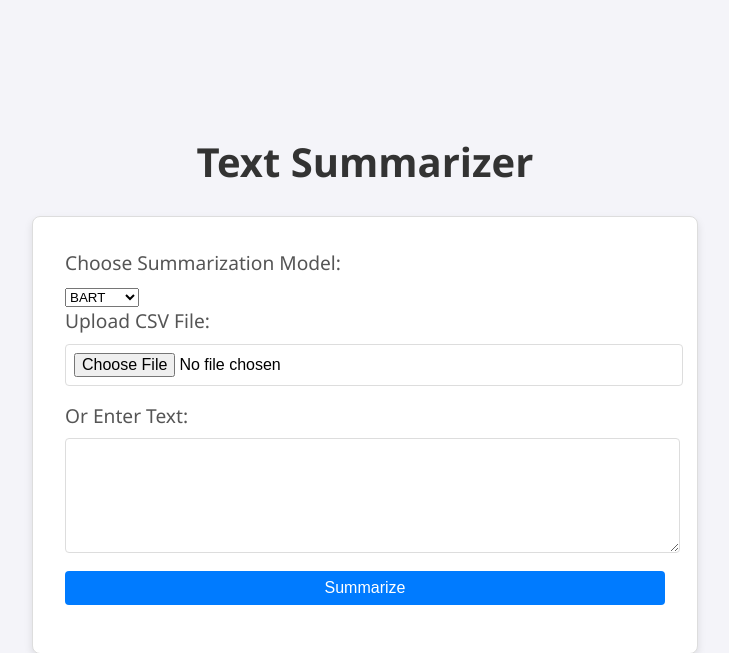
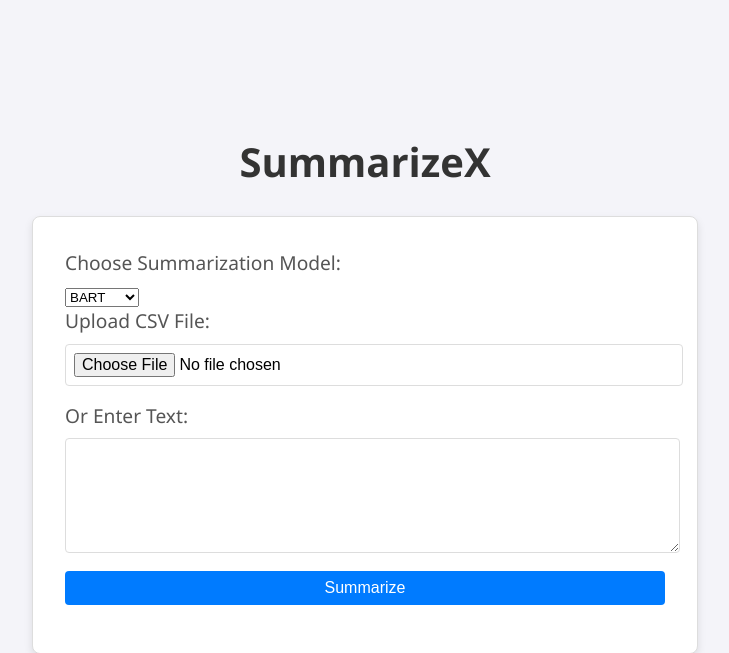
Before and after one commit to mohalkarushikesh/SummarizeX, a Flask app: page / in a window 1280 px wide. Shown: the top 653 px of the page, without its empty margins (275-1004 px from the left). Run offline with Flask 2, Linux system fonts and the light colour scheme.

Commit message:
Update index.html

```diff
--- a/templates/index.html
+++ b/templates/index.html
@@ -1,11 +1,11 @@
 <!DOCTYPE html>
 <html>
 <head>
-    <title>Text Summarizer</title>
+    <title>SummarizeX</title>
     <link rel="stylesheet" type="text/css" href="{{ url_for('static', filename='styles.css') }}">
 </head>
 <body>
-    <h1>Text Summarizer</h1>
+    <h1>SummarizeX</h1>
     <form method="post" enctype="multipart/form-data">
         <label for="model">Choose Summarization Model:</label>
         <select id="model" name="model">
```
